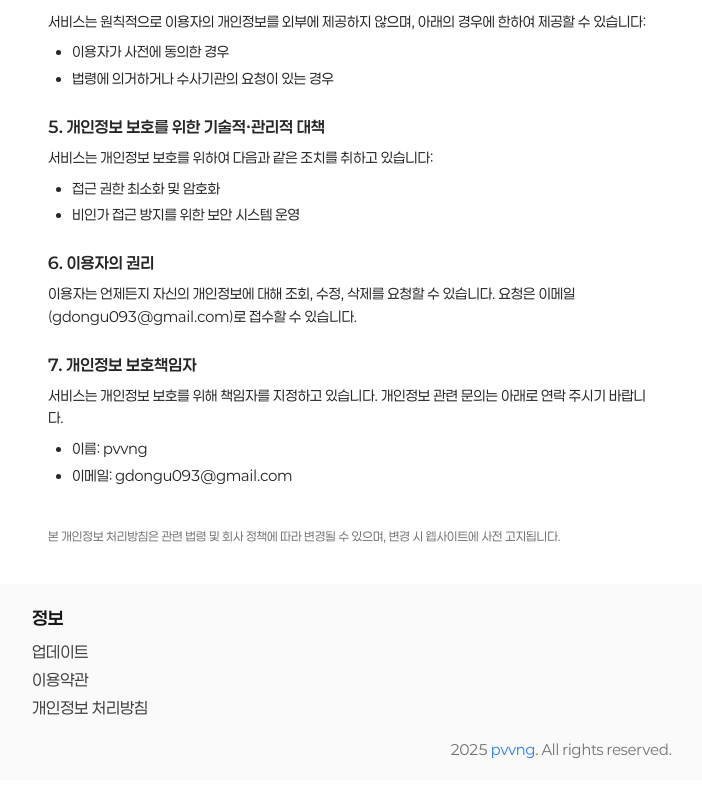
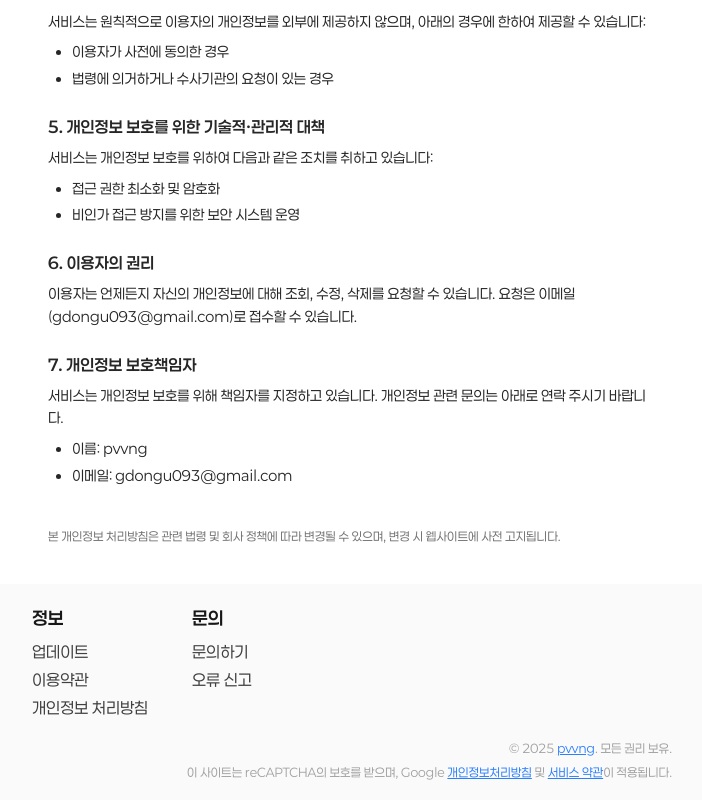
Before and after one commit to pvvng/plus-one, a Next.js app: page /privacy in a window 1280 px wide. Shown: the part 605-1405 px from the top of the page, without its empty margins (288-990 px from the left). Built offline with nearby package versions, Linux system fonts and the light colour scheme; no server answers.

Commit message:
기타 페이지

```diff
--- /dev/null
+++ b/app/contact/page.tsx
@@ -0,0 +1,79 @@
+"use client";
+
+import Link from "next/link";
+
+export default function ContactPage() {
+  const handleSubmit = (event: React.FormEvent<HTMLFormElement>) => {
+    event.preventDefault();
+    const form = event.currentTarget;
+    alert("문의가 접수되었습니다. 이용해주셔서 감사합니다!");
+  };
+
+  return (
+    <main className="max-w-screen-sm mx-auto px-4 py-10 text-sm text-neutral-800 dark:text-neutral-200 leading-relaxed font-paperlogy">
+      <h1 className="text-2xl font-bold mb-4">문의하기</h1>
+      <Link
+        href="/"
+        className="mb-4 block text-xs text-blue-500 hover:text-blue-600"
+      >
+        메인화면으로
+      </Link>
+      <hr className="border border-neutral-200 border-dashed mb-4" />
+
+      <form className="space-y-4 mb-4" onSubmit={handleSubmit}>
+        <div>
+          <label
+            htmlFor="name"
+            className="block text-sm font-medium text-neutral-700 mb-1"
+          >
+            이름
+          </label>
+          <input
+            id="name"
+            name="name"
+            className="w-full px-2 py-1 border border-neutral-300 rounded focus:outline-none focus:ring-2 focus:ring-blue-400"
+            placeholder="이름을 입력하세요."
+          />
+        </div>
+        <div>
+          <label
+            htmlFor="email"
+            className="block text-sm font-medium text-neutral-700 mb-1"
+          >
+            이메일 주소
+          </label>
+          <input
+            id="email"
+            name="email"
+            className="w-full px-2 py-1 border border-neutral-300 rounded focus:outline-none focus:ring-2 focus:ring-blue-400"
+            placeholder="답장을 받을 이메일 주소를 입력하세요."
+          />
+        </div>
+
+        <div>
+          <label
+            htmlFor="message"
+            className="block text-sm font-medium text-neutral-700 mb-1"
+          >
+            문의 내용
+          </label>
+          <textarea
+            id="message"
+            name="message"
+            required
+            rows={6}
+            placeholder="궁금한 점이나 의견을 적어주세요."
+            className="w-full p-2 border border-neutral-300 rounded focus:outline-none focus:ring-2 focus:ring-blue-400 resize-none"
+          />
+        </div>
+
+        <button
+          type="submit"
+          className="w-full py-2 px-4 bg-blue-500 hover:bg-blue-600 text-white font-semibold rounded cursor-pointer"
+        >
+          보내기
+        </button>
+      </form>
+    </main>
+  );
+}
--- a/app/globals.css
+++ b/app/globals.css
@@ -25,3 +25,7 @@ body {
   color: var(--foreground);
   font-family: Arial, Helvetica, sans-serif;
 }
+
+.grecaptcha-badge {
+  display: none;
+}
--- a/app/page.tsx
+++ b/app/page.tsx
@@ -1,4 +1,3 @@
-import Footer from "@/components/footer";
 import GoogleCaptcha from "@/components/recaptcha-wrapper";
 import View from "@/components/view";
 import Image from "next/image";
--- /dev/null
+++ b/app/report/page.tsx
@@ -0,0 +1,34 @@
+"use client";
+
+import { useEffect, useState } from "react";
+
+const redirectUrl =
+  "https://github.com/pvvng/plus-one/issues/new?template=bug_report.yml";
+
+export default function ReportPage() {
+  const [confirmed, setConfirmed] = useState(false);
+
+  useEffect(() => {
+    const ok = window.confirm(
+      "GitHub 이슈 페이지로 이동하여 버그를 제보하시겠습니까?"
+    );
+
+    if (ok) {
+      setConfirmed(true); // 상태 업데이트 → UI 표시용
+      window.location.href = redirectUrl;
+    } else {
+      // 사용자가 취소를 선택한 경우
+      window.location.href = "/"; // 홈으로 리다이렉트
+    }
+  }, []);
+
+  return (
+    <div className="flex items-center justify-center h-screen font-paperlogy">
+      <p className="text-lg">
+        {confirmed
+          ? "버그 리포트 페이지로 이동 중입니다..."
+          : "잠시만 기다려주세요..."}
+      </p>
+    </div>
+  );
+}
--- a/app/update/page.tsx
+++ b/app/update/page.tsx
@@ -10,7 +10,7 @@ export default function UpdatePage() {
       >
         메인화면으로
       </Link>
-      <hr className="border-2 border-neutral-200 border-dashed" />
+      <hr className="border border-neutral-200 border-dashed" />
       <div className="py-5 space-y-5">{/* TODO: 업데이트 내역 */}</div>
     </main>
   );
--- a/components/footer.tsx
+++ b/components/footer.tsx
@@ -1,19 +1,25 @@
 import Link from "next/link";
 
-const links = [
+const infoLinks = [
   { href: "/update", label: "업데이트" },
   { href: "/tos", label: "이용약관" },
   { href: "/privacy", label: "개인정보 처리방침" },
+];
+
+const faqLinks = [
+  { href: "/contact", label: "문의하기" },
+  { href: "/report", label: "오류 신고" },
 ];
 
 export default function Footer() {
   return (
     <footer className="w-full mx-auto p-5 bg-neutral-50 font-paperlogy">
       <div className="max-w-screen-sm mx-auto space-y-5">
-        <section>
+        <section className="grid grid-cols-4">
+          <div>
             <p className="font-semibold text-lg">정보</p>
             <ul className="flex flex-col gap-1 mt-2">
-            {links.map(({ href, label }) => (
+              {infoLinks.map(({ href, label }) => (
                 <li key={href}>
                   <Link
                     href={href}
@@ -24,18 +30,57 @@ export default function Footer() {
                 </li>
               ))}
             </ul>
+          </div>
+          <div>
+            <p className="font-semibold text-lg">문의</p>
+            <ul className="flex flex-col gap-1 mt-2">
+              {faqLinks.map(({ href, label }) => (
+                <li key={href}>
+                  <Link
+                    href={href}
+                    className="text-neutral-700 hover:text-neutral-500"
+                  >
+                    {label}
+                  </Link>
+                </li>
+              ))}
+            </ul>
+          </div>
         </section>
-        <p className="text-sm text-neutral-500 text-end">
-          2025{" "}
+        <section className="mt-4 space-y-2 text-end">
+          <p className="text-xs text-neutral-400">
+            © 2025{" "}
             <Link
               href="#"
               target="_blank"
-            className="text-blue-500 hover:text-blue-600"
+              className="text-blue-500 hover:text-blue-600 underline"
             >
               pvvng
             </Link>
-          . All rights reserved.
+            . 모든 권리 보유.
           </p>
+          <p className="text-xs text-neutral-400">
+            이 사이트는 reCAPTCHA의 보호를 받으며, Google{" "}
+            <Link
+              href="https://policies.google.com/privacy"
+              target="_blank"
+              rel="noopener noreferrer"
+              className="underline text-blue-500 hover:text-blue-600"
+            >
+              개인정보처리방침
+            </Link>{" "}
+            및{" "}
+            <Link
+              href="https://policies.google.com/terms"
+              target="_blank"
+              rel="noopener noreferrer"
+              className="underline text-blue-500 hover:text-blue-600"
+            >
+              서비스 약관
+            </Link>
+            이 적용됩니다.
+          </p>
+        </section>
       </div>
     </footer>
   );
--- a/components/recaptcha-wrapper.tsx
+++ b/components/recaptcha-wrapper.tsx
@@ -9,7 +9,13 @@ const GoogleCaptcha = ({ children }: { children: React.ReactNode }) => {
   return (
     <GoogleReCaptchaProvider
       reCaptchaKey={recaptchaKey}
-      scriptProps={{ async: true, defer: true }}
+      scriptProps={{
+        id: "recaptcha-script",
+        async: true,
+        defer: true,
+      }}
+      language="ko" // 한국어로 설정
+      useEnterprise={true} // 엔터프라이즈 버전 사용
     >
       {children}
     </GoogleReCaptchaProvider>
```
Lines whose indentation alone changed are shown as unchanged.
